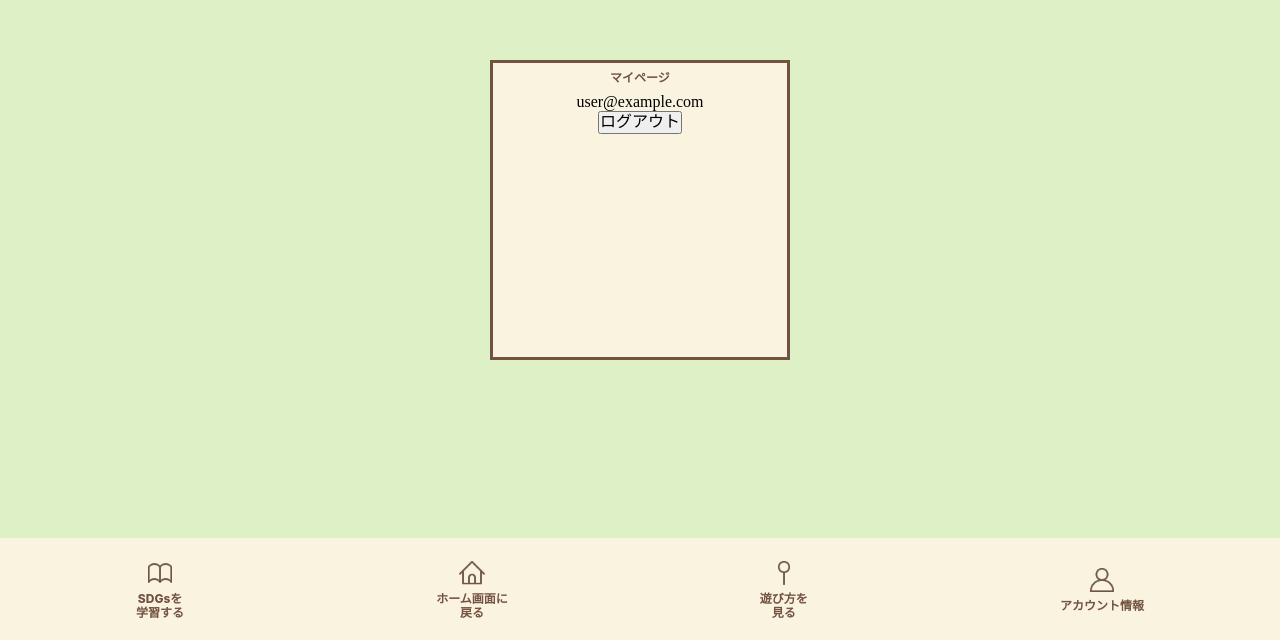
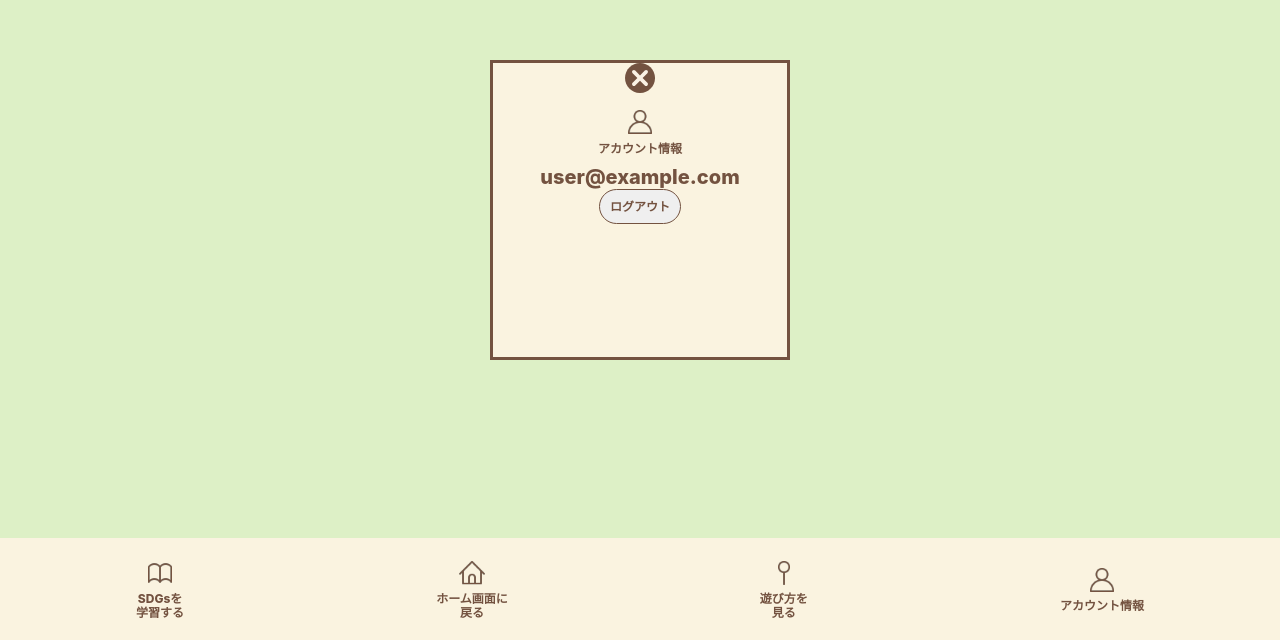
Before and after one commit to rn-vn/solution-2024, a React (Create React App) app: page /my-page in a window 1280 px wide. Shown: the part 160-800 px from the top of the page. Built offline with nearby package versions, Linux system fonts and the light colour scheme; no server answers; sample sign-in values are in the browser's storage.

Commit message:
change css

```diff
--- a/src/components/Bingo.css
+++ b/src/components/Bingo.css
@@ -1,16 +1,17 @@
 .main{
+  height: 80vh;
   display: flex;
   justify-content: center;
   align-items: center;
-  background: #DDF0C6
 
 }
 .bingo-container{
+  margin-top: 16px;
   width: 362px;
   height: 456px;
   background: #FAF1E4;
   border-radius: 20px;
-  border: 3px #735240 solid
+  border: 3px #735240 solid;
 
 }
 
--- a/src/components/CurrentDate.css
+++ b/src/components/CurrentDate.css
@@ -1,8 +1,6 @@
 .currentdate{
-  background: #DDF0C6;
-
+  height: 10vh;
 }
-
 
 .p-currentdate{
 color: #735240;
--- a/src/components/HomeBingo.css
+++ b/src/components/HomeBingo.css
@@ -1,4 +1,4 @@
 .home-bingo-container{
-  height: 740px;
   background: #DDF0C6;
+  margin-bottom: 0px;
 }
--- a/src/components/HomeBingo.js
+++ b/src/components/HomeBingo.js
@@ -12,8 +12,8 @@ const HomeBingo = () => {
       <div className="home-bingo-container">
      <CurrentDate />
       <Bingo />
+      </div>
       <HomeFooter />
-      </div>
 
     </div>
   )
--- a/src/components/HomeFooter.css
+++ b/src/components/HomeFooter.css
@@ -1,5 +1,6 @@
 .footer-container {
   bottom: 0;
+  margin-top: 0%;
   position: fixed;
   width: 100%;
   background-color: #FAF3E0; /* Adjust the color to match your image */
--- a/src/components/Mypage.css
+++ b/src/components/Mypage.css
@@ -12,8 +12,17 @@
   height: 300px;
   top: 131px;
   background-color: #FAF3E0;
-  border: 3px #735240 solid
+  border: 3px #735240 solid;
 }
+
+.Mypage-email{
+  color: #735240;
+  font-size: 20px;
+  font-family: Inter;
+  font-weight: 800;
+  word-wrap: break-word
+}
+
 h1{
   color: #735240;
   font-size: 12px;
@@ -21,3 +30,18 @@ h1{
   font-weight: 800;
   word-wrap: break-word;
 }
+.mypage-bottom{
+  padding: 10px;
+  border-radius: 25px;
+  border: 1px #735240 solid;
+  justify-content: center;
+  align-items: center;
+  gap: 10px;
+  display: inline-flex;
+/*ログアウトのフォント*/
+  color: #735240;
+  font-size: 12px;
+  font-family: Inter;
+  font-weight: 800;
+  word-wrap: break-word;
+}
--- a/src/components/Mypage.js
+++ b/src/components/Mypage.js
@@ -11,6 +11,9 @@ import {
 import '../normalize.css'
 import './Mypage.css';
 import HomeFooter from './HomeFooter';
+import AccuntInfo from './images/Accuntinfo-icon.svg';
+import DeteteIcon from './images/delete-icon.svg';
+
 
 const Mypage = () => {
   /* ↓state変数「user」を定義 */
@@ -45,9 +48,15 @@ const Mypage = () => {
             <>
             <div className="mypage-container">
               <div className="accountinformation-container">
-              <h1>マイページ</h1>
-              <p>{user?.email}</p>
-              <button onClick={logout}>ログアウト</button>
+              <img src={DeteteIcon} alt="アカウント情報" width={30} height={30}/>
+              <div className="footer-item">
+              <img src={AccuntInfo} alt="アカウント情報" width={30} height={30}/>
+              <p className='p-footer'>アカウント情報</p>
+              </div>
+
+              <p className="Mypage-email">{user?.email}</p>
+
+              <button  className="mypage-bottom" onClick={logout}>ログアウト</button>
               </div>
               </div>
               <HomeFooter />
```
